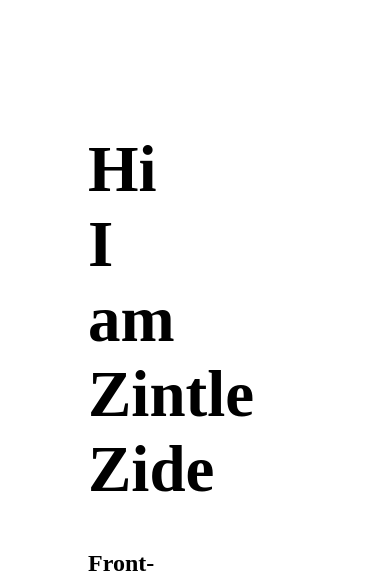
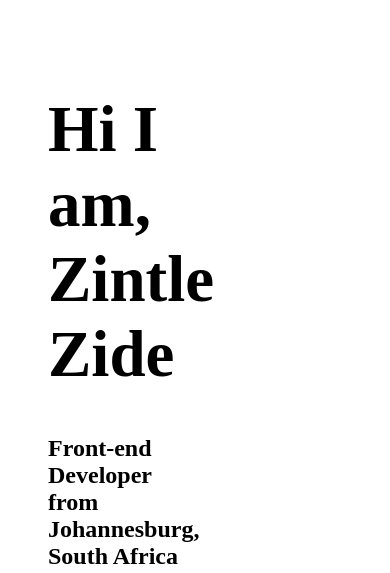
Before and after one commit to ZintleZ/Portfolio-Responsive1, a website: page about.html in a window 390 px wide. Shown: the top 573 px of the page. Drawn offline with Linux system fonts and the light colour scheme.

Commit message:
About me 1.2

```diff
--- a/about.html
+++ b/about.html
@@ -10,7 +10,7 @@
 <body>
    <div class="wrap2">
     <div class="wrap3">
-        <h1 class="Inc1">Hi I am Zintle Zide</h1>
+        <h1 class="Inc1">Hi I am, Zintle Zide</h1>
         <h2>Front-end Developer from Johannesburg, South Africa</h2>
         <p>For anyone who wants to start learning code, this workshop is very interesting. You will be challenged with different exercises, and everything is well explained, homework and deadlines are good for keep focus</p>
         <button class="wrap4">See my projects</button>
--- a/styles/portfolio.css
+++ b/styles/portfolio.css
@@ -17,6 +17,15 @@ body {
   align-items: center;
   gap: 30px;
   padding: 50px;
+}
+@media (max-width: 768px) {
+  .wrap2 {
+    display: grid;
+    padding: 10px;
+    justify-content: center;
+    align-items: center;
+    width: fit-content;
+  }
 }
 
 .wrap4 {
@@ -38,7 +47,16 @@ body {
   margin: auto;
 
 }
+@media (max-width: 768px) {
+  .wrap3,.wrap5 {
+    width: 100%;
+  }
+  .wrap6 {
+    width: 80%;
+    border-radius: 15px;
+  }
 
+}
 .wrap3 {
   width: 45%;
 }
```
